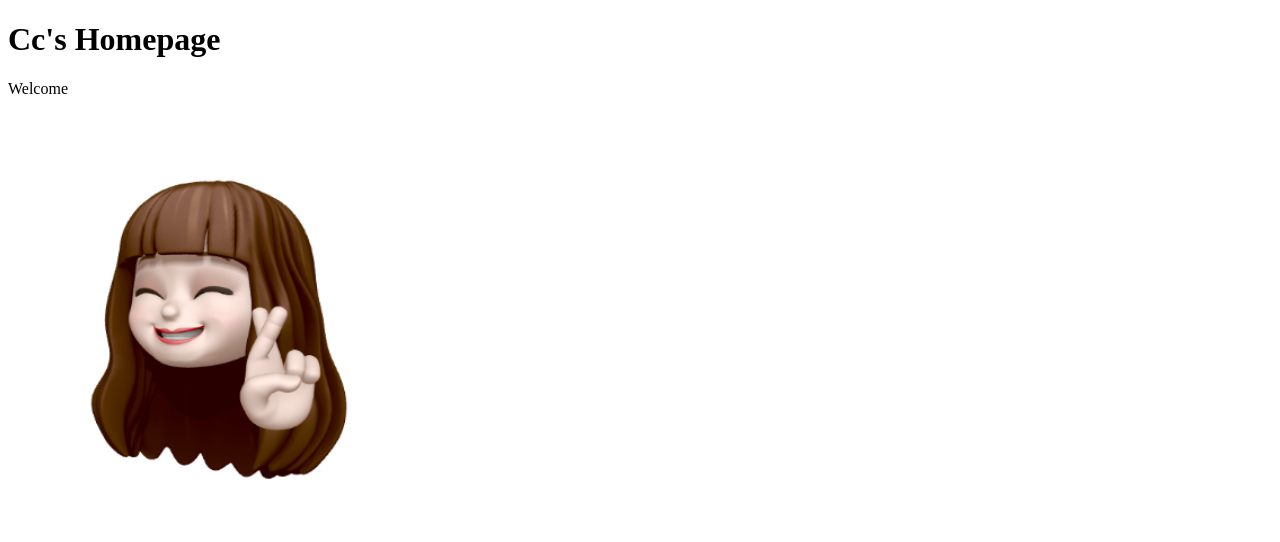
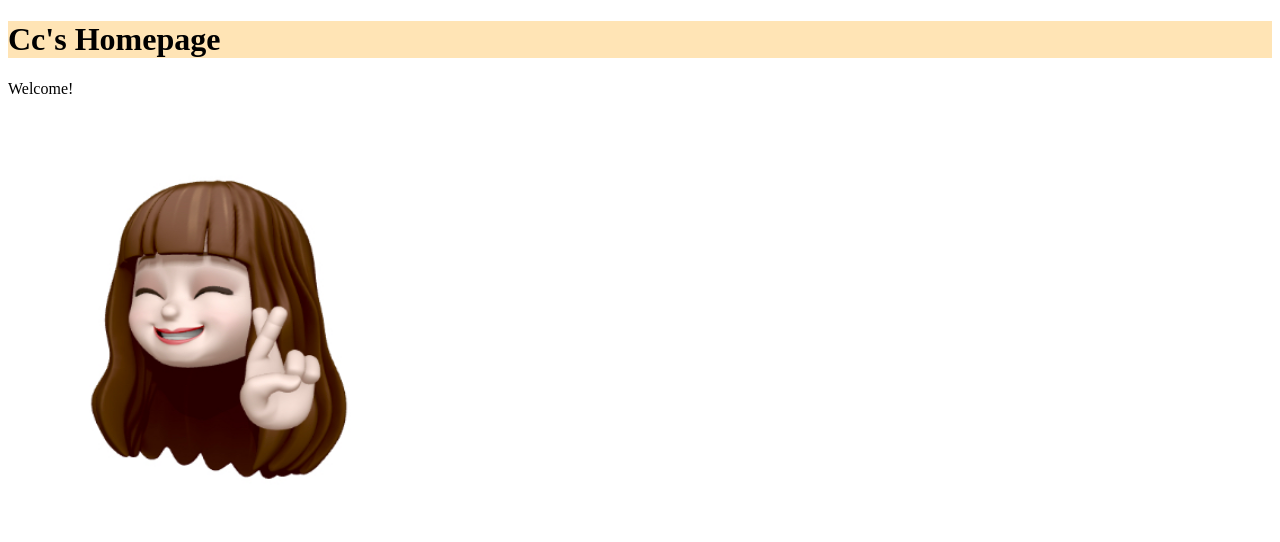
Before and after one commit to cyyyh/cyyyh.github.io, a plain HTML site: page index.html in a window 1280 px wide. Drawn offline with Linux system fonts and the light colour scheme.

Commit message:
background-color

```diff
--- a/index.html
+++ b/index.html
@@ -7,8 +7,11 @@
     <title>Document</title>
 </head>
 <body>
-    <h1>Cc's Homepage</h1>
-    <p>Welcome</p>
+    <h1
+    style="background-color: moccasin;"
+    >Cc's Homepage
+    </h1>
+    <p>Welcome!</p>
     <img width="425" height="425" src="./image/cc.jpg" alt="cc">
 </body>
 </html>
```
